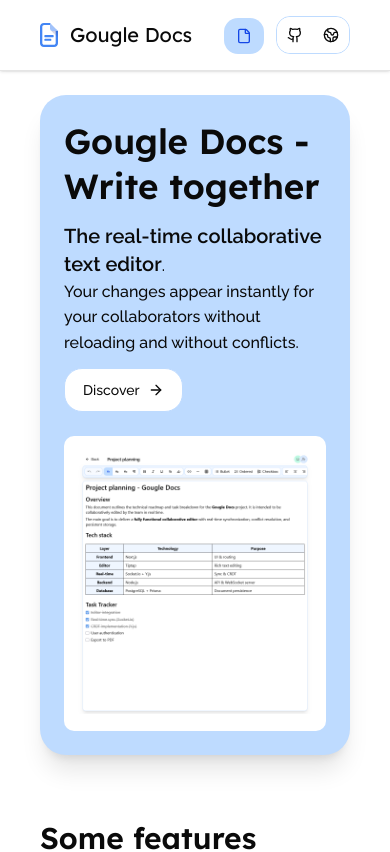
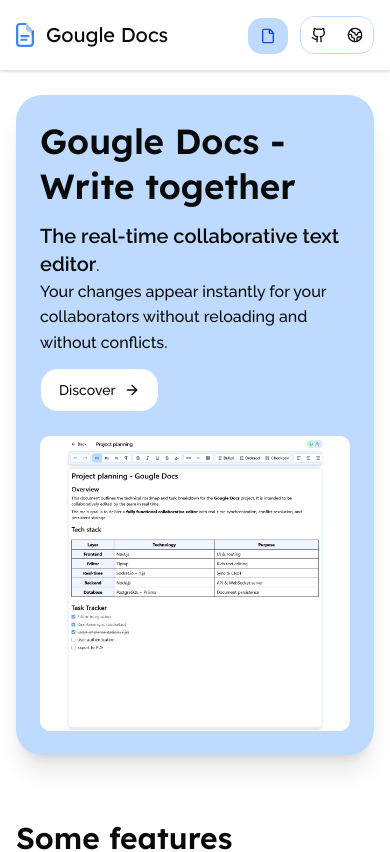
Before and after one commit to yohannimation/gougle-docs, a Next.js app in the folder frontend/: page / in a window 390 px wide. Shown: the top 852 px of the page. Built offline with nearby package versions, Linux system fonts and the light colour scheme.

Commit message:
fix(frontend): reducing the padding-x for mobile devices

```diff
--- a/frontend/app/(dashboard)/layout.tsx
+++ b/frontend/app/(dashboard)/layout.tsx
@@ -4,7 +4,9 @@ export default function DashboardLayout({ children }) {
     return (
         <>
             <Header />
-            <main className="py-6 px-10 container mx-auto">{children}</main>
+            <main className="py-6 px-4 md:px-10 container mx-auto">
+                {children}
+            </main>
         </>
     );
 }
--- a/frontend/components/Header/Header.tsx
+++ b/frontend/components/Header/Header.tsx
@@ -9,7 +9,7 @@ import { EarthIcon, Github, File } from 'lucide-react';
 export default function Header() {
     return (
         <header
-            className="sticky top-0 z-10 flex justify-between items-center py-4 px-10 border-b-1 shadow-sm"
+            className="sticky top-0 z-10 flex justify-between items-center py-4 px-4 md:px-10 border-b-1 shadow-sm"
             style={{
                 backdropFilter: 'blur(24px) grayscale(50%)',
             }}
```
